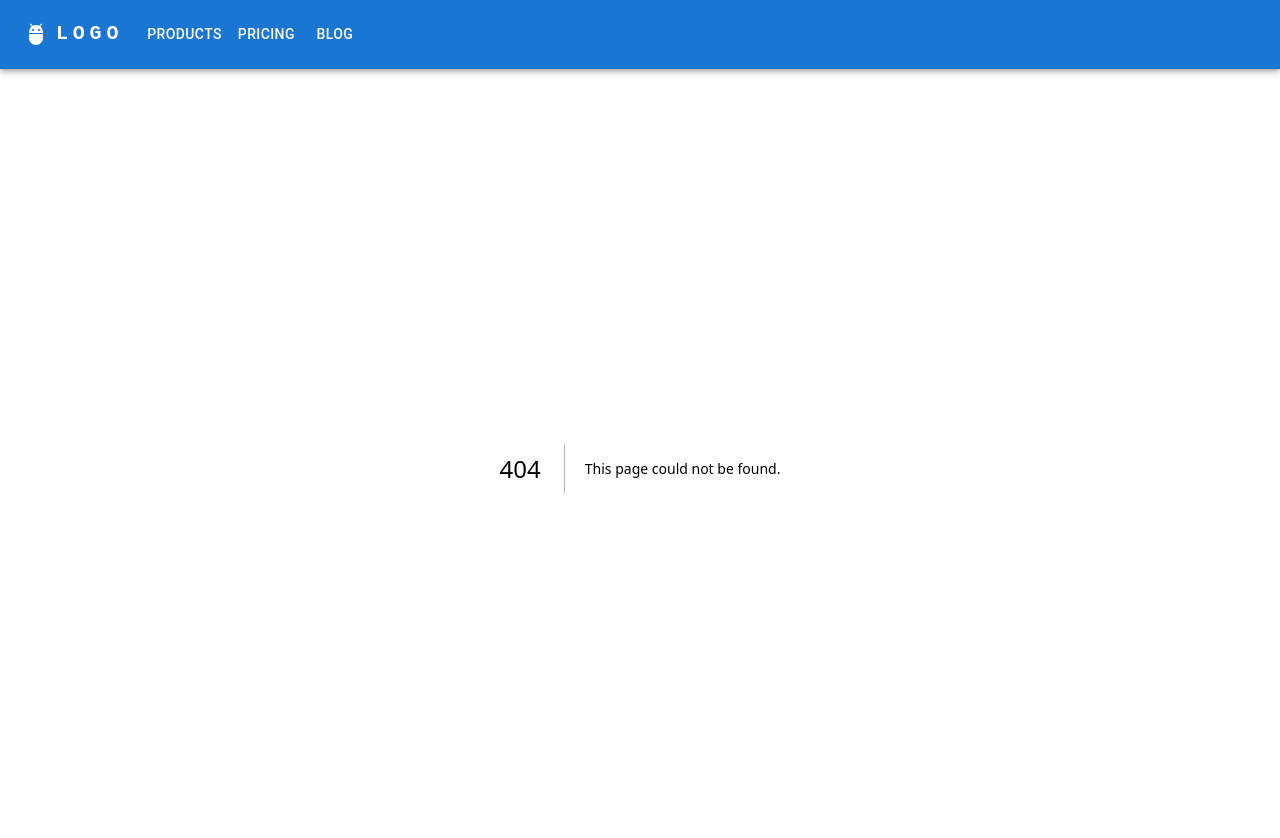
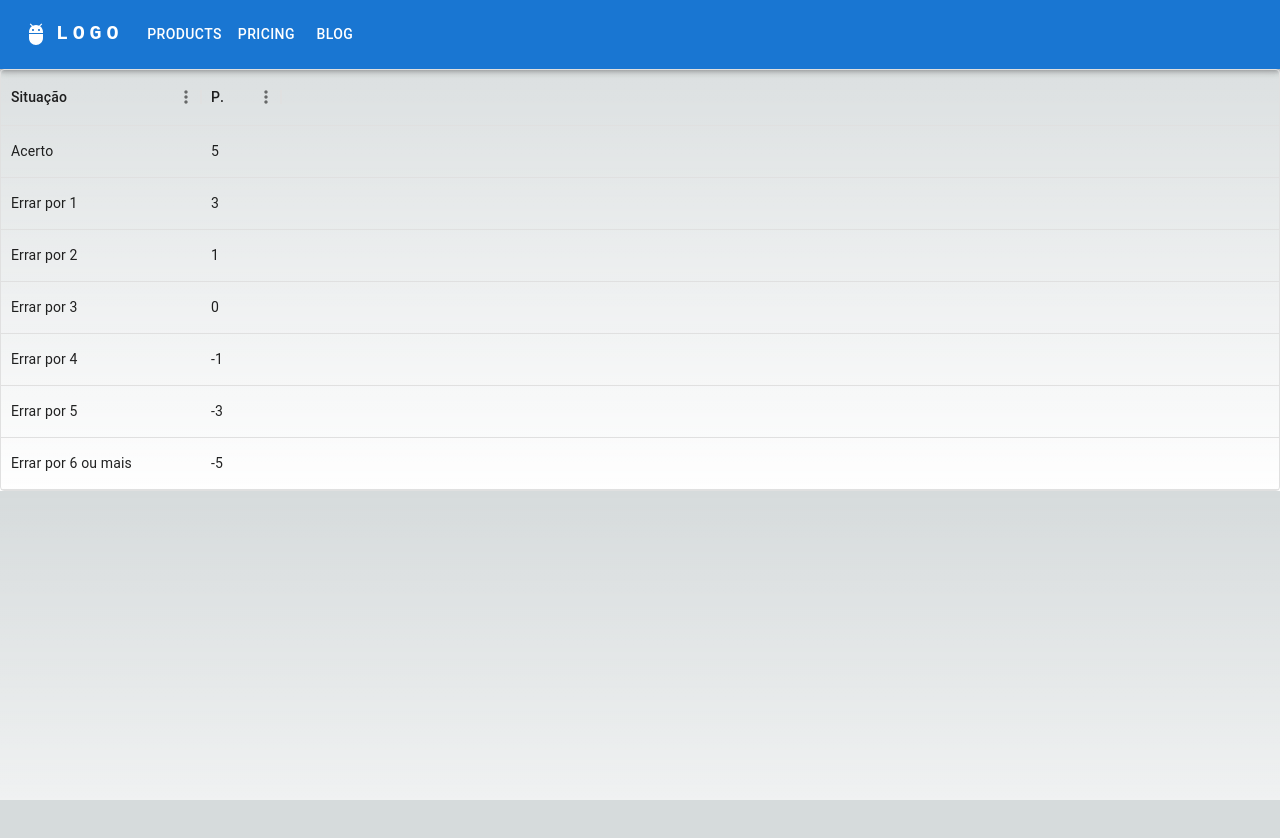
Before and after one commit to alexandreoliv/bolao-nextjs, a Next.js app: page /regras in a window 1280 px wide. Before the commit this address had no page. Shown: the top 838 px of the page. After the commit the page ends 800 px from the top, so only its background shows below. Built offline with nearby package versions, Linux system fonts and the light colour scheme.

Commit message:
add Regras page

```diff
--- /dev/null
+++ b/app/regras/page.tsx
@@ -0,0 +1,67 @@
+import DataTable from "@/app/DataTable";
+import { GridColDef } from "@mui/x-data-grid";
+import React from "react";
+
+const rows = [
+	{
+		id: "1",
+		situacao: "Acerto",
+		pontos: 5,
+	},
+	{
+		id: "2",
+		situacao: "Errar por 1",
+		pontos: 3,
+	},
+	{
+		id: "3",
+		situacao: "Errar por 2",
+		pontos: 1,
+	},
+	{
+		id: "4",
+		situacao: "Errar por 3",
+		pontos: 0,
+	},
+	{
+		id: "5",
+		situacao: "Errar por 4",
+		pontos: -1,
+	},
+	{
+		id: "6",
+		situacao: "Errar por 5",
+		pontos: -3,
+	},
+	{
+		id: "7",
+		situacao: "Errar por 6 ou mais",
+		pontos: -5,
+	},
+];
+
+const columns: GridColDef[] = [
+	{
+		field: "situacao",
+		headerName: "Situação",
+		type: "string",
+		width: 200,
+	},
+	{
+		field: "pontos",
+		headerName: "Pontos",
+		type: "string",
+		width: 80,
+	},
+];
+
+const tableData = {
+	rows,
+	columns,
+};
+
+const RegrasPage = () => {
+	return <DataTable tableData={tableData} />;
+};
+
+export default RegrasPage;
```
